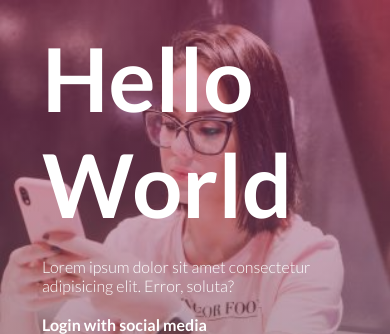
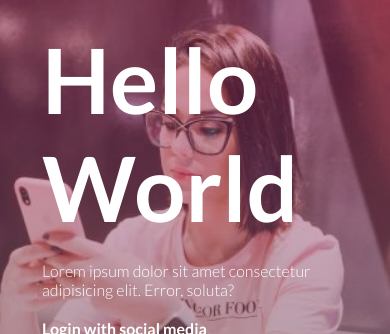
Before and after one commit to Nicol56/login-page, a plain HTML site: page index.html in a window 390 px wide. Shown: the top 334 px of the page. Drawn offline with nearby package versions, Linux system fonts and the light colour scheme.

Commit message:
zmiana prawidlowa

```diff
--- a/main.css
+++ b/main.css
@@ -120,7 +120,7 @@ body {
 /* max 4 media */
 @media(max-width:992px) {
     .leftTitle {
-        font-size: 88px;
+        font-size: 90px;
     }
 }
 @media(max-width:576px) {
```
